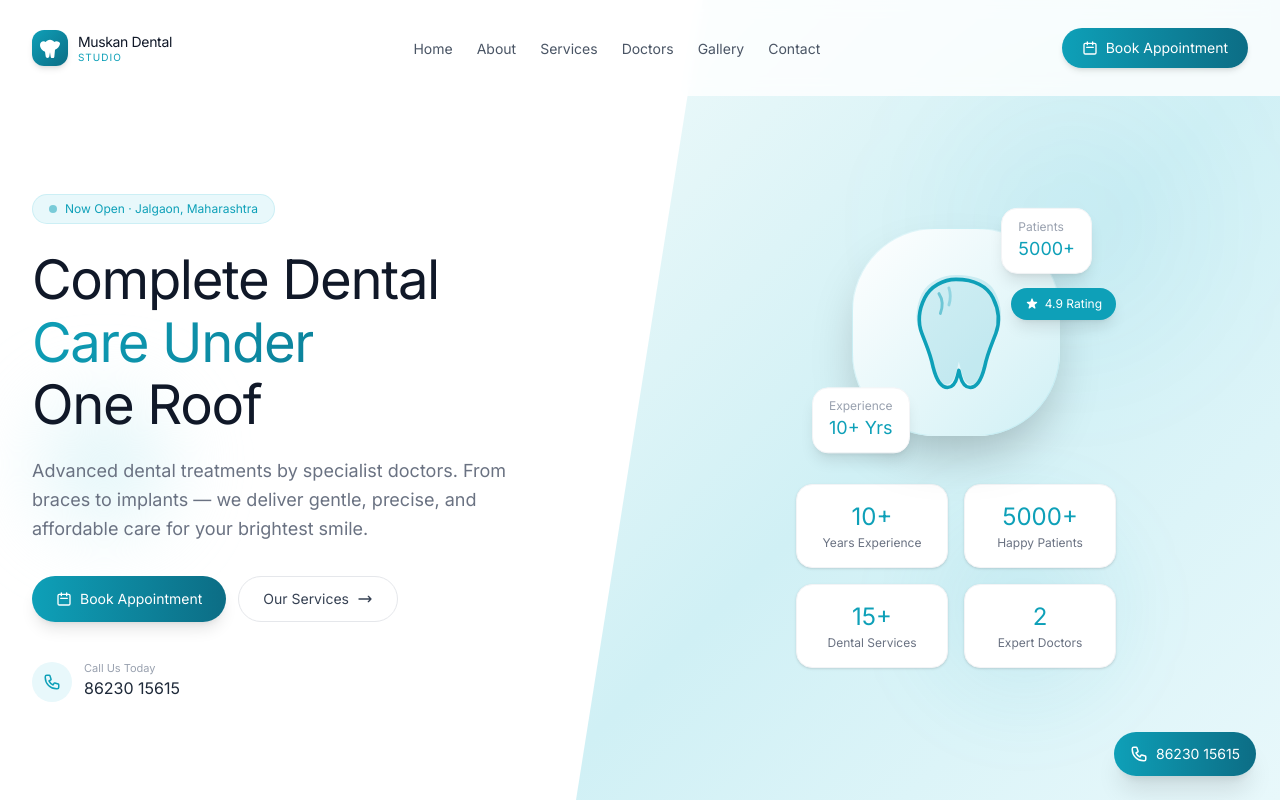
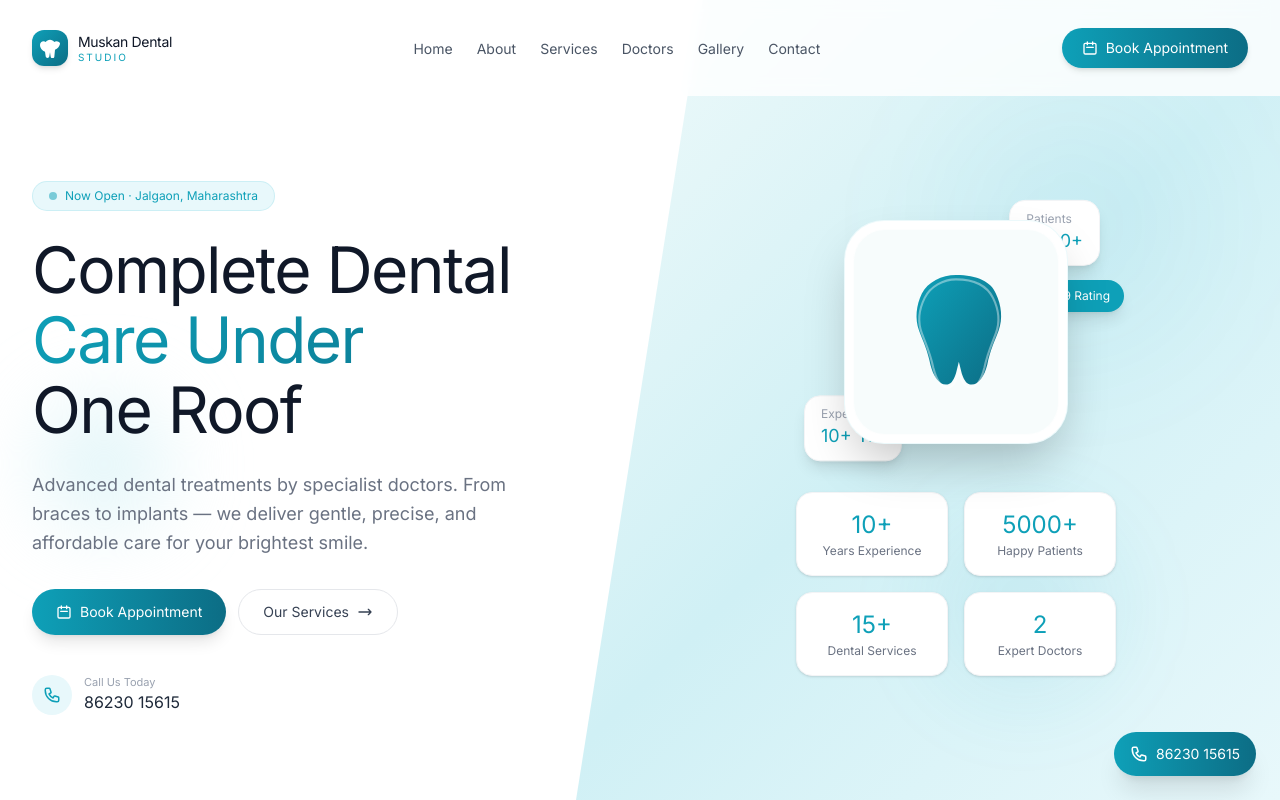
Before and after one commit to DanisheKhan/muskanDentalStudio, a React (Vite) app: page / in a window 1280 px wide. Shown: the top 800 px of the page. Built offline with nearby package versions, Linux system fonts and the light colour scheme.

Commit message:
feat: initialize project components and configure Tailwind CSS styles

```diff
--- a/src/components/About.jsx
+++ b/src/components/About.jsx
@@ -85,7 +85,7 @@ export default function About() {
               initial={{ opacity: 0, y: 20 }}
               animate={headInView ? { opacity: 1, y: 0 } : {}}
               transition={{ type: 'spring', stiffness: 100, damping: 20, delay: 0.1 }}
-              className="text-3xl lg:text-4xl font-800 text-gray-900 mb-5 leading-tight"
+              className="heading-serif text-3xl lg:text-5xl font-800 text-gray-900 mb-5 leading-tight"
             >
               Your Trusted Dental
               <br />
--- a/src/components/Contact.jsx
+++ b/src/components/Contact.jsx
@@ -43,7 +43,7 @@ export default function Contact() {
             initial={{ opacity: 0, y: 16 }}
             animate={headInView ? { opacity: 1, y: 0 } : {}}
             transition={{ type: 'spring', stiffness: 100, damping: 20, delay: 0.1 }}
-            className="text-3xl lg:text-4xl font-800 text-gray-900 mb-4"
+            className="heading-serif text-3xl lg:text-5xl font-800 text-gray-900 mb-4"
           >
             Get In Touch With Us
           </motion.h2>
--- a/src/components/Doctors.jsx
+++ b/src/components/Doctors.jsx
@@ -146,7 +146,7 @@ export default function Doctors() {
             initial={{ opacity: 0, y: 16 }}
             animate={headInView ? { opacity: 1, y: 0 } : {}}
             transition={{ type: 'spring', stiffness: 100, damping: 20, delay: 0.1 }}
-            className="text-3xl lg:text-4xl font-800 text-gray-900 mb-4"
+            className="heading-serif text-3xl lg:text-5xl font-800 text-gray-900 mb-4"
           >
             Meet Our Specialists
           </motion.h2>
--- a/src/components/Gallery.jsx
+++ b/src/components/Gallery.jsx
@@ -60,7 +60,7 @@ export default function Gallery() {
             initial={{ opacity: 0, y: 16 }}
             animate={headInView ? { opacity: 1, y: 0 } : {}}
             transition={{ type: 'spring', stiffness: 100, damping: 20, delay: 0.1 }}
-            className="text-3xl lg:text-4xl font-800 text-gray-900 mb-4"
+            className="heading-serif text-3xl lg:text-5xl font-800 text-gray-900 mb-4"
           >
             Real Smiles, Real Results
           </motion.h2>
@@ -75,7 +75,7 @@ export default function Gallery() {
         </div>
 
         {/* Gallery grid */}
-        <div className="grid grid-cols-2 md:grid-cols-3 gap-3 mb-16" style={{ gridAutoRows: '160px' }}>
+        <div className="grid grid-cols-2 md:grid-cols-3 gap-4 mb-16" style={{ gridAutoRows: 'minmax(180px, auto)' }}>
           {items.map((item, i) => (
             <motion.div
               key={item.label}
@@ -88,11 +88,31 @@ export default function Gallery() {
                 damping: 20,
                 delay: i * 0.04
               }}
-              whileHover={{ scale: 1.03 }}
-              className={`${item.span} rounded-2xl bg-gradient-to-br ${item.bg} flex flex-col items-center justify-center gap-2 cursor-default border border-white/50 shadow-sm hover:shadow-md transition-shadow duration-300`}
+              whileHover={{
+                scale: 1.02,
+                y: -5,
+                transition: { type: 'spring', stiffness: 400, damping: 10 }
+              }}
+              className={`${item.span} group relative rounded-[2rem] overflow-hidden border border-white/80 shadow-sm hover:shadow-2xl transition-all duration-500`}
             >
-              <span className="text-4xl">{item.emoji}</span>
-              <p className="text-xs font-600 text-gray-600 text-center px-2">{item.label}</p>
+              {/* Decorative background for the card */}
+              <div className={`absolute inset-0 bg-gradient-to-br ${item.bg} opacity-40 group-hover:opacity-60 transition-opacity`} />
+              <div className="absolute inset-0 bg-white/40 backdrop-blur-[2px]" />
+
+              {/* Pattern overlay */}
+              <div className="absolute inset-0 opacity-[0.03] group-hover:opacity-[0.07] transition-opacity"
+                style={{ backgroundImage: 'radial-gradient(circle at 2px 2px, black 1px, transparent 0)', backgroundSize: '12px 12px' }}
+              />
+
+              <div className="relative h-full w-full p-6 flex flex-col items-center justify-center text-center">
+                <div className="w-16 h-16 rounded-2xl bg-white/80 shadow-inner flex items-center justify-center text-4xl mb-4 group-hover:scale-110 transition-transform duration-500">
+                  {item.emoji}
+                </div>
+                <p className="text-xs font-800 text-gray-800 uppercase tracking-widest opacity-80 group-hover:opacity-100 transition-opacity">
+                  {item.label}
+                </p>
+                <div className="mt-3 w-8 h-1 bg-[#0ea0b8]/30 rounded-full group-hover:w-16 transition-all duration-500" />
+              </div>
             </motion.div>
           ))}
         </div>
--- a/src/components/Hero.jsx
+++ b/src/components/Hero.jsx
@@ -43,8 +43,7 @@ export default function Hero() {
               initial={{ opacity: 0, y: 24 }}
               animate={{ opacity: 1, y: 0 }}
               transition={{ type: 'spring', stiffness: 100, damping: 20, delay: 0.1 }}
-              className="text-3xl sm:text-5xl lg:text-[3.4rem] font-800 text-gray-900 leading-[1.15] tracking-tight mb-5"
-              style={{ fontFamily: 'Inter, sans-serif' }}
+              className="heading-serif text-4xl sm:text-6xl lg:text-[4rem] font-800 text-gray-900 leading-[1.1] tracking-tight mb-6"
             >
               Complete Dental
               <br />
@@ -119,17 +118,25 @@ export default function Hero() {
             className="hidden lg:flex flex-col items-center justify-center relative"
           >
             {/* Main tooth graphic */}
-            <div className="relative">
-              <div className="tooth-pulse w-52 h-52 rounded-[40%] bg-gradient-to-br from-white to-[#d0f0f5] shadow-2xl flex items-center justify-center border border-[#a1e2ec]/30">
-                <svg viewBox="0 0 80 90" className="w-32 h-32" xmlns="http://www.w3.org/2000/svg">
-                  {/* Tooth shape */}
+            <div className="relative group">
+              {/* Outer glow ring */}
+              <div className="absolute -inset-4 bg-gradient-to-br from-[#0ea0b8]/20 to-transparent rounded-full blur-2xl opacity-0 group-hover:opacity-100 transition-opacity duration-700" />
+
+              <div className="tooth-pulse w-56 h-56 rounded-[2.5rem] bg-white shadow-2xl flex items-center justify-center border border-[#a1e2ec]/20 relative z-10">
+                {/* Inner glass layer */}
+                <div className="absolute inset-2 rounded-[2rem] bg-[#f0fafa]/50 border border-white/80" />
+
+                <svg viewBox="0 0 80 90" className="w-32 h-32 relative z-20" xmlns="http://www.w3.org/2000/svg">
                   <path d="M40 5C30 5 20 10 16 18 12 26 11 36 14 44 17 52 20 58 22 68 24 76 28 82 33 82c3 0 5-2 7-8l2-8 2 8c2 6 4 8 7 8 5 0 9-6 11-14 2-10 5-16 8-24 3-8 2-18-2-26C65 10 55 5 40 5z"
-                    fill="#0ea0b8" opacity="0.15"/>
+                    fill="url(#toothGradient)"/>
+                  <defs>
+                    <linearGradient id="toothGradient" x1="0%" y1="0%" x2="100%" y2="100%">
+                      <stop offset="0%" stopColor="#0ea0b8" />
+                      <stop offset="100%" stopColor="#0c6d85" />
+                    </linearGradient>
+                  </defs>
                   <path d="M40 8C31 8 22 13 18 21 14 29 13 38 16 46 19 54 22 60 24 70 26 78 29 84 34 84c3 0 5.5-2 7-8l1-4 1 4c1.5 6 4 8 7 8 5 0 8-6 10-14 2-10 5-16 8-24 3-8 2-17-2-25C62 13 53 8 40 8z"
-                    fill="none" stroke="#0ea0b8" strokeWidth="2.5" strokeLinecap="round" strokeLinejoin="round"/>
-                  {/* Shine lines */}
-                  <path d="M28 18 Q32 24 29 32" stroke="#0ea0b8" strokeWidth="2" strokeLinecap="round" opacity="0.5" fill="none"/>
-                  <path d="M35 14 Q37 20 35 26" stroke="#0ea0b8" strokeWidth="2" strokeLinecap="round" opacity="0.3" fill="none"/>
+                    fill="none" stroke="white" strokeWidth="1.5" strokeLinecap="round" strokeLinejoin="round" opacity="0.4"/>
                 </svg>
               </div>
 
--- a/src/components/Navbar.jsx
+++ b/src/components/Navbar.jsx
@@ -27,7 +27,7 @@ export default function Navbar() {
       transition={{ duration: 0.5, ease: 'easeOut' }}
       className={`fixed top-0 left-0 right-0 z-50 transition-all duration-300 ${
         scrolled
-          ? 'bg-white/95 backdrop-blur-md'
+          ? 'bg-white/95 backdrop-blur-md shadow-sm border-b border-gray-100'
           : 'bg-white/80 backdrop-blur-sm'
       }`}
     >
@@ -39,9 +39,9 @@ export default function Navbar() {
               <path d="M12 2C9.8 2 8 3.1 7 4.8 6.2 4.3 5.3 4 4.3 4 2 4 0 6 0 8.5c0 4 3 7 6 8l0.8 5.5c0.2 1.1 1.1 2 2.2 2s2-.9 2.2-2L12 17l0.8 5.5c0.2 1.1 1.1 2 2.2 2s2-.9 2.2-2L18 14c3-1 6-4 6-8C24 6 22 4 19.7 4c-1 0-1.9 0.3-2.7 0.8C16 3.1 14.2 2 12 2z"/>
             </svg>
           </div>
-          <div>
-            <p className="text-sm font-700 text-gray-900 leading-tight tracking-tight">Muskan Dental</p>
-            <p className="text-[10px] text-[#0ea0b8] font-500 leading-tight tracking-widest uppercase">Studio</p>
+          <div className="heading-serif">
+            <p className="text-sm font-800 text-gray-900 leading-tight tracking-tight">Muskan Dental</p>
+            <p className="font-sans text-[10px] text-[#0ea0b8] font-600 leading-tight tracking-[0.2em] uppercase">Studio</p>
           </div>
         </a>
 
--- a/src/components/Services.jsx
+++ b/src/components/Services.jsx
@@ -140,7 +140,7 @@ export default function Services() {
             initial={{ opacity: 0, y: 16 }}
             animate={headInView ? { opacity: 1, y: 0 } : {}}
             transition={{ type: 'spring', stiffness: 100, damping: 20, delay: 0.08 }}
-            className="text-3xl lg:text-4xl font-800 text-gray-900 mb-4"
+            className="heading-serif text-3xl lg:text-5xl font-800 text-gray-900 mb-4"
           >
             Everything Your Smile Needs
           </motion.h2>
--- a/src/index.css
+++ b/src/index.css
@@ -28,6 +28,8 @@ html {
 body {
   font-family: 'Inter', sans-serif;
   background-color: #ffffff;
+  background-image: radial-gradient(#0ea0b810 1px, transparent 1px);
+  background-size: 40px 40px;
   color: #1a1a2e;
   margin: 0;
   padding: 0;
```
